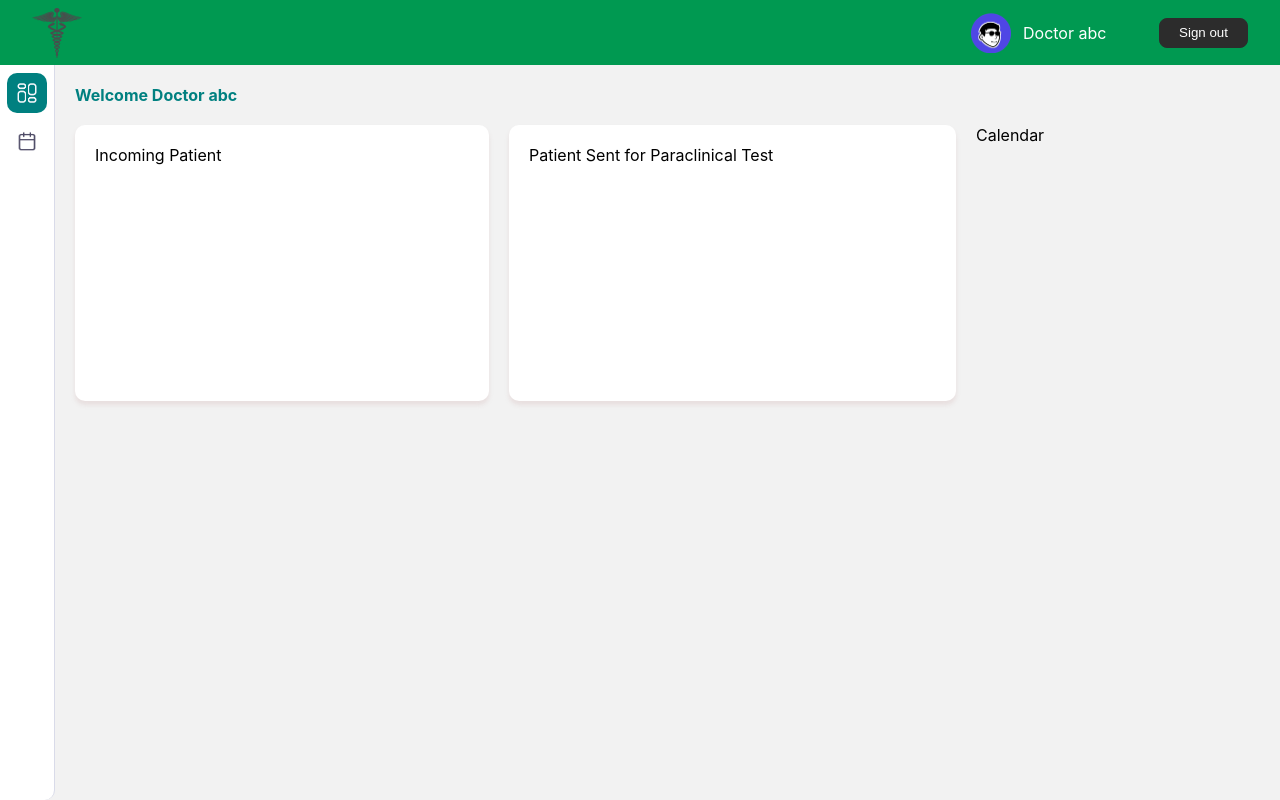
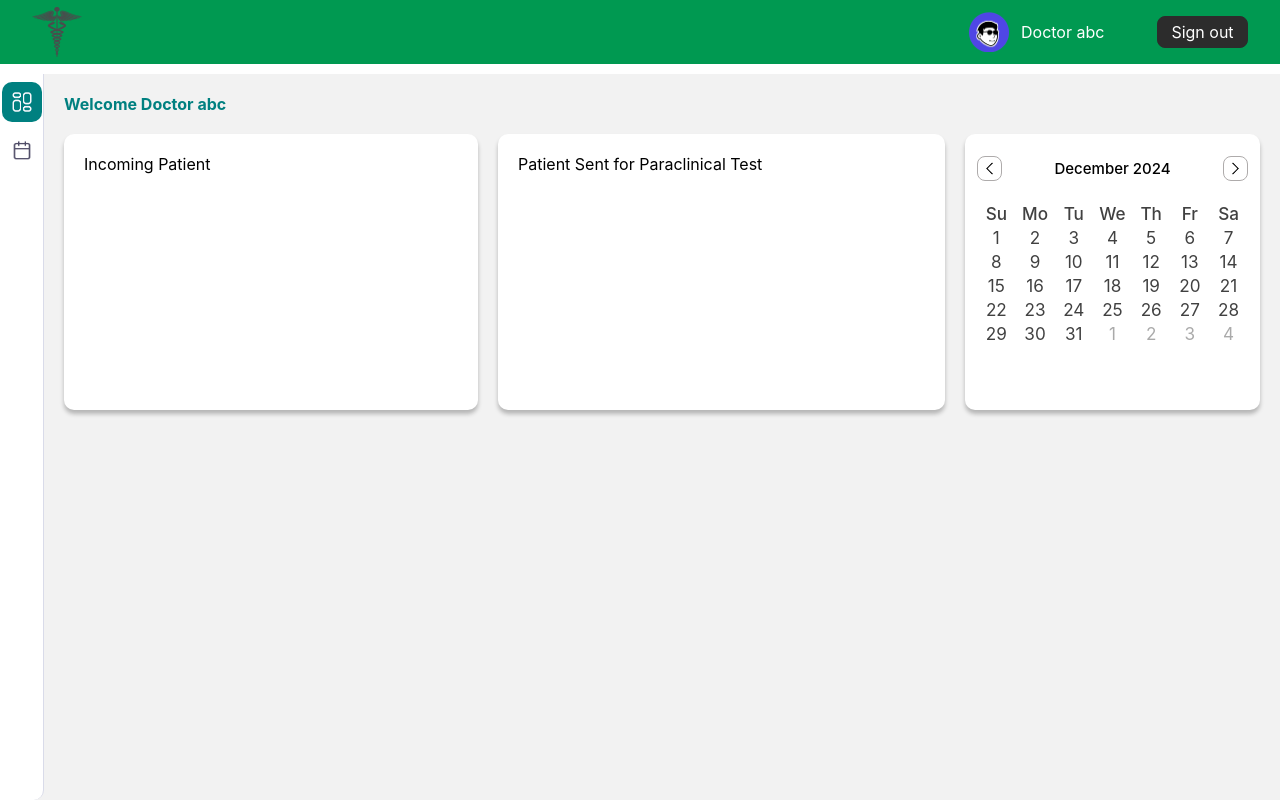
Before and after one commit to yukihim/disease-diagnosis-support-system, a React (Create React App) app in the folder frontend/: page / in a window 1280 px wide. Built offline with nearby package versions, Linux system fonts and the light colour scheme.

Commit message:
Add calendar and second row component for doctor view

```diff
--- a/frontend/src/components/common/calendar.js
+++ b/frontend/src/components/common/calendar.js
@@ -1,7 +1,103 @@
+import React, { useState } from 'react';
+import './style/calendar.css';
+import Chevron_Left from '../../assets/images/Chevron_Left.png';
+import Chevron_Right from '../../assets/images/Chevron_Right.png';
+
 function Calendar() {
+    const [currentDate, setCurrentDate] = useState(new Date());
+
+    const getMonthName = (date) => {
+        return date.toLocaleString('default', { month: 'long' });
+    };
+
+    const getYear = (date) => {
+        return date.getFullYear();
+    };
+
+    const getDaysInMonth = (date) => {
+        return new Date(date.getFullYear(), date.getMonth() + 1, 0).getDate();
+    };
+
+    const getFirstDayOfMonth = (date) => {
+        return new Date(date.getFullYear(), date.getMonth(), 1).getDay();
+    };
+
+    const handlePrevMonth = () => {
+        setCurrentDate(new Date(currentDate.getFullYear(), currentDate.getMonth() - 1, 1));
+    };
+
+    const handleNextMonth = () => {
+        setCurrentDate(new Date(currentDate.getFullYear(), currentDate.getMonth() + 1, 1));
+    };
+
+    const renderCalendarDates = () => {
+        const daysInMonth = getDaysInMonth(currentDate);
+        const firstDayOfMonth = getFirstDayOfMonth(currentDate);
+        const dates = [];
+
+        // Get the previous month and next month dates
+        const prevMonth = new Date(currentDate.getFullYear(), currentDate.getMonth() - 1, 1);
+        // const nextMonth = new Date(currentDate.getFullYear(), currentDate.getMonth() + 1, 1);
+        const daysInPrevMonth = getDaysInMonth(prevMonth);
+
+        // Add previous month's dates
+        for (let i = firstDayOfMonth - 1; i >= 0; i--) {
+            dates.push(
+                <li key={`prev-${i}`} className="inactive">
+                    {daysInPrevMonth - i}
+                </li>
+            );
+        }
+
+        // Add current month's dates
+        for (let i = 1; i <= daysInMonth; i++) {
+            dates.push(<li key={i}>{i}</li>);
+        }
+
+        // Add next month's dates
+        const totalDays = firstDayOfMonth + daysInMonth;
+        const remainingDays = 7 - (totalDays % 7);
+        for (let i = 1; i <= remainingDays; i++) {
+            dates.push(
+                <li key={`next-${i}`} className="inactive">
+                    {i}
+                </li>
+            );
+        }
+
+        return dates;
+    };
+
     return (
-        <div>
-            Calendar
+        <div className="calendar-container">
+            <header className="calendar-header">
+                <div className="calendar-navigation">
+                    <button id="calendar-prev" onClick={handlePrevMonth}>
+                        <img id="chevron" src={Chevron_Left} alt="Previous month" />
+                    </button>
+                </div>
+                <p className="calendar-current-date">{`${getMonthName(currentDate)} ${getYear(currentDate)}`}</p>
+                <div className="calendar-navigation">
+                    <button id="calendar-next" onClick={handleNextMonth}>
+                        <img id="chevron" src={Chevron_Right} alt="Next month" />
+                    </button>
+                </div>
+            </header>
+
+            <div className="calendar-body">
+                <ul className="calendar-weekdays">
+                    <li>Su</li>
+                    <li>Mo</li>
+                    <li>Tu</li>
+                    <li>We</li>
+                    <li>Th</li>
+                    <li>Fr</li>
+                    <li>Sa</li>
+                </ul>
+                <ul className="calendar-dates">
+                    {renderCalendarDates()}
+                </ul>
+            </div>
         </div>
     );
 }
--- /dev/null
+++ b/frontend/src/components/common/style/calendar.css
@@ -0,0 +1,111 @@
+.calendar-container {
+    background: #fff;
+    width: 271px;
+    border-radius: 10px;
+    box-shadow: 0px 4px 4px rgba(0, 0, 0, 0.25);
+    padding: 10px 12px 12px 12px;
+}
+
+header {
+    display: flex;
+    align-items: center;
+    justify-content: space-between;
+    margin-bottom: 10px;
+}
+
+.calendar-navigation {
+    display: flex;
+    justify-content: center;
+    align-items: center;
+    height: 25px;
+}
+
+.calendar-current-date {
+    font-weight: 500;
+    font-size: 15px;
+}
+
+.calendar-body {
+    justify-content: space-between;
+}
+
+ul {
+    padding: 0;
+    margin: 0;
+    list-style: none;
+    flex-wrap: wrap;
+    display: flex;
+    text-align: center;
+}
+
+.calendar-dates {
+    margin-bottom: 20px;
+}
+
+li {
+    width: calc(100% / 7);
+    font-size: 1.07rem;
+    color: #414141;
+    padding: 0;
+    margin: 0;
+}
+
+.calendar-weekdays li {
+    cursor: default;
+    font-weight: 500;
+}
+
+.calendar-dates li {
+    position: relative;
+    z-index: 1;
+    cursor: pointer;
+
+    margin-top: 3px;
+}
+
+.calendar-dates li.inactive {
+    color: #aaa;
+}
+
+.calendar-dates li.active {
+    color: #fff;
+}
+
+.calendar-dates li::before {
+    position: absolute;
+    content: "";
+    z-index: -1;
+    top: 50%;
+    left: 50%;
+    width: 40px;
+    height: 40px;
+    border-radius: 50%;
+    transform: translate(-50%, -50%);
+}
+
+.calendar-dates li.active::before {
+    background: #6332c5;
+}
+
+.calendar-dates li:not(.active):hover::before {
+    background: #e4e1e1;
+}
+
+button {
+    all: unset;
+    cursor: pointer;
+}
+
+#chevron {
+    all: unset;
+    width: 17px;
+    height: 17px;
+    padding: 3px;
+    cursor: pointer;
+    border: 1px solid #aeabab;
+    border-radius: 8px;
+}
+
+#calendar-prev, #calendar-next {
+    height: 25px;
+}
--- a/frontend/src/components/doctor/doctorHomepageContent.js
+++ b/frontend/src/components/doctor/doctorHomepageContent.js
@@ -5,16 +5,18 @@ import Sidebar from '../common/sidebar';
 
 // Doctor's Components
 import DoctorHomepageContentFirstRow from './firstRow';
+import DoctorHomepageContentSecondRow from './secondRow';
 
 function DoctorHomepageContent() {
     return (
         <div className="doctorHomepageContent">
             <Sidebar />
             <div className="mainContent">
-                <div className="welcomeText">
-                    Welcome Doctor abc
-                </div>
+                <div className="welcomeText">Welcome Doctor abc</div>
+
                 <DoctorHomepageContentFirstRow />
+
+                <DoctorHomepageContentSecondRow />
             </div>
         </div>
     );
--- /dev/null
+++ b/frontend/src/components/doctor/secondRow.js
@@ -0,0 +1,9 @@
+function DoctorHomepageContentSecondRow() {
+    return (
+        <div className="secondRow">
+
+        </div>
+    );
+}
+
+export default DoctorHomepageContentSecondRow;
--- a/frontend/src/components/doctor/smallerComponents/style/style.css
+++ b/frontend/src/components/doctor/smallerComponents/style/style.css
@@ -8,7 +8,7 @@
 
     border-radius: 10px;
 
-    box-shadow: 0px 4px 4px rgba(202, 166, 166, 0.25);
+    box-shadow: 0px 4px 4px rgba(0, 0, 0, 0.25);
 }
 
 .patientSentForParaclinicalTestContainer {
@@ -21,7 +21,7 @@
 
     border-radius: 10px;
 
-    box-shadow: 0px 4px 4px rgba(202, 166, 166, 0.25);
+    box-shadow: 0px 4px 4px rgba(0, 0, 0, 0.25);
 }
 
 .containerContent {
```
